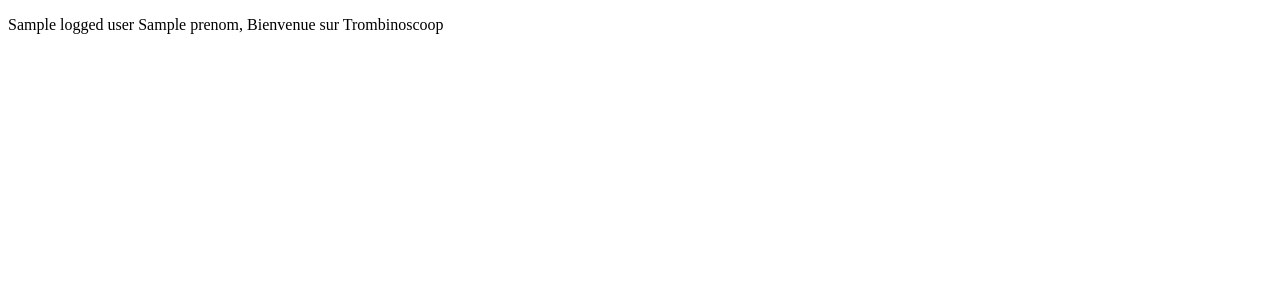
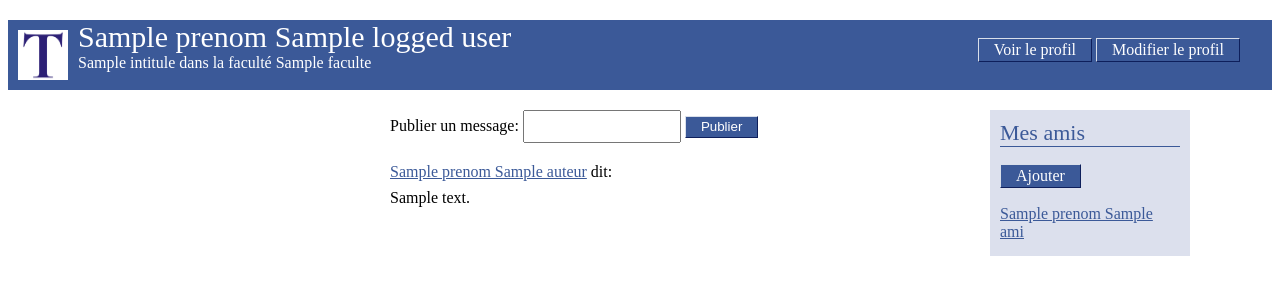
Before and after one commit to shadowghost94/Trombinoscoop, a Django app: template Trombinoscoop/Trombinoscoop/templates/welcome.html in a window 1280 px wide. Shown: the top 300 px of the page. Run offline with Django 3.2, Linux system fonts and the light colour scheme; the template is opened without the code that fills it: most values are stand-ins (such as "Sample title", 1, 10 or a date in 2020); some libraries are stand-ins or nearby versions.

Commit message:
05-02-2024

```diff
--- a/Trombinoscoop/Trombinoscoop/models.py
+++ b/Trombinoscoop/Trombinoscoop/models.py
@@ -8,6 +8,7 @@ class Faculte(models.Model):
         return self.nom
 
 class Personne(models.Model):
+    type_de_personne = 'generic'
     matricule= models.CharField(max_length=10)
     nom= models.CharField(max_length=30)
     prenom= models.CharField(max_length=30)
@@ -56,9 +57,11 @@ class Employe(Personne):
     bureau= models.CharField(max_length=30)
     campus= models.ForeignKey(Campus, on_delete=models.DO_NOTHING)
     fonction= models.ForeignKey(Fonction, on_delete=models.DO_NOTHING)
+    type_de_personne = 'employee'
 
 class Etudiant(Personne):
     cursus= models.ForeignKey(Cursus, on_delete= models.CASCADE)
     annee= models.IntegerField()
+    type_de_personne = 'student'
 
 #244
--- a/Trombinoscoop/Trombinoscoop/static/css/style.css
+++ b/Trombinoscoop/Trombinoscoop/static/css/style.css
@@ -1,7 +1,8 @@
-header{
+
+body#loginPage header{
     position: absolute;
     left: 0;
-    top: 0;
+    top: 5%;
     height: 100px;
     width: 100%;
     background: #3b5998 url('../img/logo.jpg') no-repeat 50px 10px;
@@ -15,12 +16,12 @@ header{
     margin-right: 30%;
 }
 
-body{
+body#loginPage{
     margin: 0;
     padding: 0;
     font-family: 'lucida Grande', Tahoma, Verdana, Arial, sans-serif;
     font-size: 11px;
-    color: #000333;
+    color: hsl(236, 30%, 72%);
 }
 
 body#loginPage section#content{
@@ -33,12 +34,12 @@ body#loginPage section#content{
 }
 
 form label{
-    display: block;
-    width: 150px;
+    display: inline;
+    width: 100px;
     float: left;
     text-align: right;
     padding: 4px 10px 0 0;
-    font-size: 180%;
+    font-size: 100%;
 }
 
 form input[type="email"], form input[type="text"], form input[type="password"]{
@@ -102,3 +103,110 @@ h1 {
     color: #3b5998;
     border-bottom: 1px solid #3b5998;
 }
+
+/* concerne la page welcome */
+body#welcomePage header{
+    background: #3b5998 url('../img/trombi.png') no-repeat 10px 10px ;
+    color: #FFFFFF;
+    height: 70px;
+    background-size: 50px 50px;
+}
+
+body#welcomePage header p#name {
+    font-size: 30px;
+    margin: 20px 0 0 70px;
+
+}
+
+body#welcomePage header p#function{
+    margin: 0 0 0 70px;
+}
+
+#welcomePage header p#profileLinks {
+    position: absolute;
+    right: 40px;
+    top: 25px;
+}
+
+a.buttonLink {
+    border-style: solid;
+    border-width: 1px;
+    border-color: #d9dfea #0e1f5b #0e1f5b #d9dfea;
+    background-color: #3b5998;
+    color: #FFFFFF;
+    padding: 2px 15px 3px 15px;
+    text-align: center;
+    text-decoration: none;
+}
+
+body#welcomePage section#content{
+    width: 800px;
+    margin: 0 0 0 -400;
+}
+
+body#welcomePage section#messageList{
+    position: absolute;
+    width: 100%;
+    height: 100%;
+    background-color: burlywood;
+}
+
+body#welcomePage section#friendList{
+    position: absolute;
+    width: 200px;
+    right: 0;
+    background-color: yellow;
+}
+
+/*présentation des messages*/
+form.inlineForm label{
+    display: inline;
+    float: none;
+    padding: 0;
+}
+
+form.inlineForm input[type="text"] {
+    display: inline-block;
+    width: 150px;
+}
+
+form.inlineForm input[type="submit"] {
+    margin: 0;
+}
+
+section#messageList ul {
+    margin: 20px 0 0 0;
+    list-style: none;
+    padding: 0;
+}
+
+section#messageList ul li p {
+    margin: 8px 0 0 0;
+}
+
+/*formatage de la liste d'amis */
+
+body#welcomePage section#friendList {
+    position: absolute;
+    width: 180px;
+    right: 0;
+    padding: 10px;
+    background-color: #DCE0ED;
+}
+
+section#friendList p.title {
+    font-size: 22px;
+    color: #3b5998;
+    border-bottom: 1px solid #3b5998;
+    margin: 0 0 20px 0;
+}
+
+section#friendList ul {
+    margin: 20px 0 0 0;
+    list-style: none;
+    padding: 0;
+}
+
+section#friendList ul li {
+    margin: 0 0 5px 0;
+}
--- a/Trombinoscoop/Trombinoscoop/templates/login.html
+++ b/Trombinoscoop/Trombinoscoop/templates/login.html
@@ -2,6 +2,8 @@
 {% block title %}Connexion{% endblock %}
 {% block bodyId %}LoginPage{% endblock %}
 
+
+{% block headerContent %}<h1>Trombinoscoop</h1>{% endblock %}
 {% block content %}
 <div id="formulaire">
     <form action="/" method="post">
--- a/Trombinoscoop/Trombinoscoop/templates/welcome.html
+++ b/Trombinoscoop/Trombinoscoop/templates/welcome.html
@@ -1,11 +1,62 @@
-<?xml version="l.O" encoding="UTF-8" ?>
-<!DOCTYPE html>
-<html xmlns='http://www.w3.org/1999/xhtml'>
-    <head>
-        <title>Trombinoscoop</title>
-    </head>
+{% extends "base.html"%}
 
-    <body>
-        <p>{{ logged_user.nom }} {{ logged_user.prenom }}, Bienvenue sur Trombinoscoop </P>
-    </body>
-</html>
+{%block bodyId%}welcomePage{% endblock %}
+
+{% block headerContent %}
+    <p id="name"> {{ logged_user.prenom }} {{ logged_user.nom }}</p>
+    <p id="function">
+        {% if logged_user.type_de_personne == 'student' %}
+        Etudiant en
+            {% if logged_user.annee == 1 %}
+                {{ logged_user.annee }}ère
+            {% else %}
+                {{ logged_user.annee }}ème
+            {% endif %}
+
+            {{ logged_user.cursus.intitule }}
+        {% else %}
+            {{ logged_user.fonction.intitule | capfirst }}
+            dans la faculté {{ logged_user.faculte }}
+        {% endif %}
+    </p>
+
+    <p id="profileLinks">
+        <a href="???" class="buttonLink">Voir le profil</a>
+        <a href="???" class="buttonLink">Modifier le profil</a>
+    </p>
+{% endblock %}
+
+{% block content %}
+    <section id="messageList">
+        <form action="" method="get" class="inlineForm">
+            <label for="newMessageInput">Publier un message: </label>
+            <input type="text" name="newMessage" id="newMessageInput" />
+            <input type="submit" value="Publier">
+        </form>
+
+        <ul>
+            {% for message in friendMessages %}
+            <li>
+                <p>
+                    <a href="???">{{ message.auteur.prenom }}
+                    {{ messsage.auteur.nom }}</a> dit:
+                </p>
+
+                <p>{{ message.contenu }}</p>
+            </li>
+
+            {% endfor %}
+        </ul>
+    </section>
+
+    <section id="friendList">
+        <p class="title">Mes amis</p>
+        <p><a href="addFriend" class="buttonLink">Ajouter</a></p>
+
+        <ul>
+            {% for ami in logged_user.amis.all %}
+                <li><a href="???">{{ ami.prenom }} {{ ami.nom }}</a></li>
+            {% endfor %}
+        </ul>
+    </section>
+{% endblock %}
--- a/Trombinoscoop/Trombinoscoop/urls.py
+++ b/Trombinoscoop/Trombinoscoop/urls.py
@@ -10,5 +10,7 @@ urlpatterns = [
     path('welcome/', welcome),
     path('register/', register),
     path('register/register/', register),
+    path('welcome/addFriend', add_friend),
     path('admin/', admin.site.urls),
+
 ]
```
Also changed, not shown: Trombinoscoop/Trombinoscoop/forms.py (+16 -0 lines), Trombinoscoop/Trombinoscoop/templates/addFriend.html (added, +16 -0 lines), Trombinoscoop/Trombinoscoop/views.py (+55 -5 lines), Trombinoscoop/Trombinoscoop/migrations/0005_rename_contenu_message_conteu.py (added), Trombinoscoop/Trombinoscoop/migrations/0006_rename_conteu_message_contenu.py (added), Trombinoscoop/Trombinoscoop/static/img/shortLogo.png (added), Trombinoscoop/Trombinoscoop/static/img/trombi.png (added), 2 other files.
